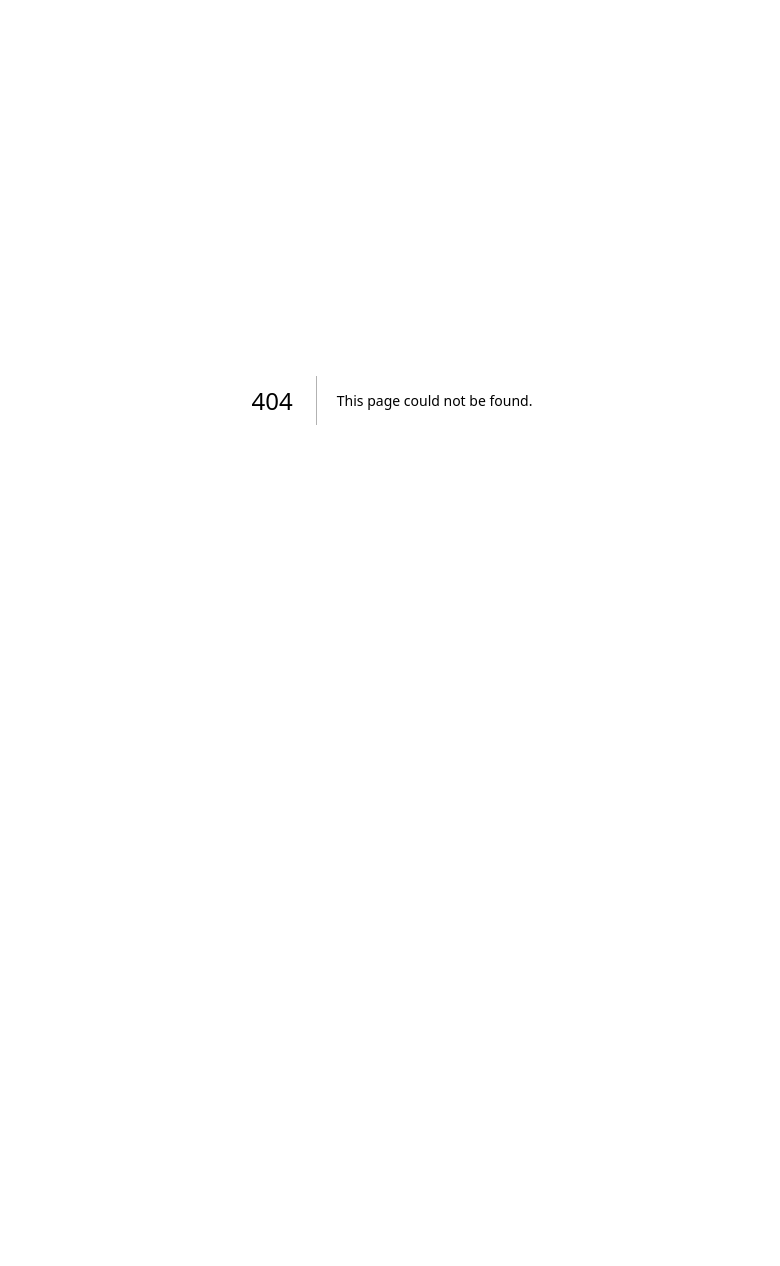
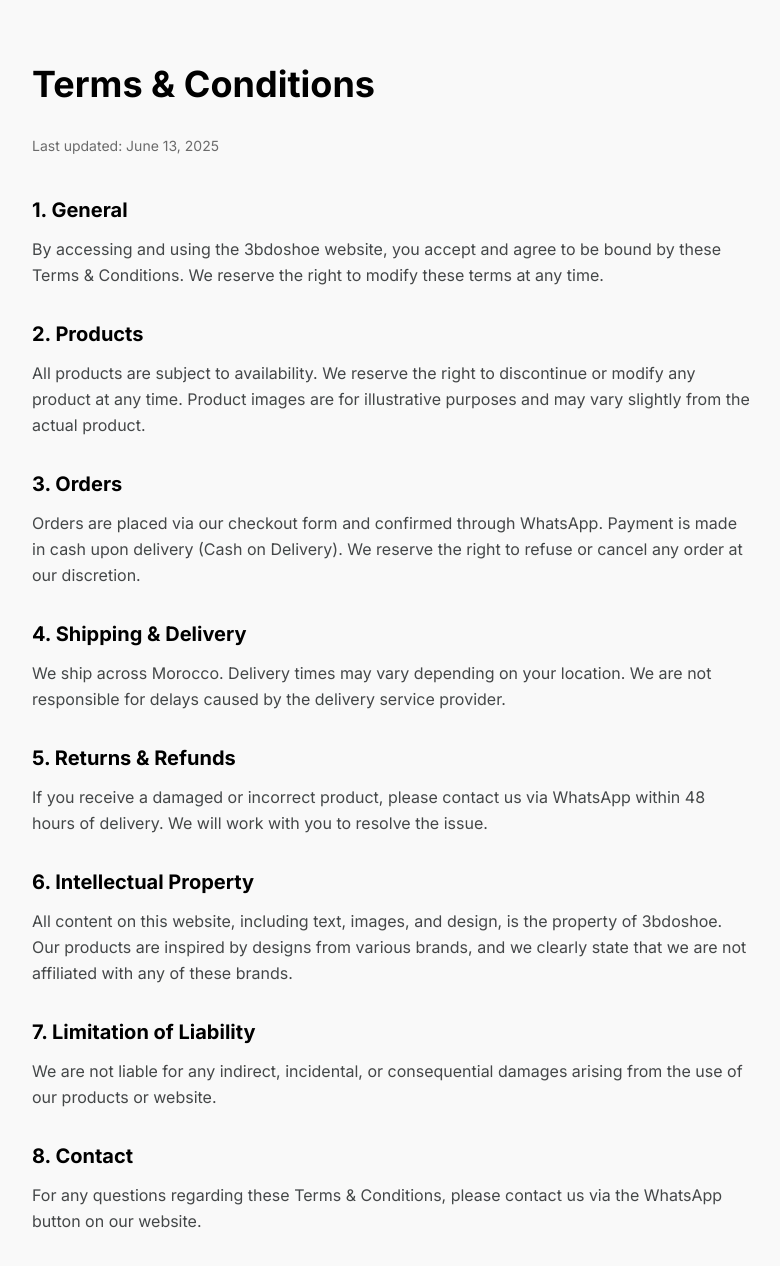
Before and after one commit to MonibAitAli/shoe-store, a Next.js app: page /terms in a window 1280 px wide. Before the commit this address had no page. Shown: the top 1266 px of the page, without its empty margins (248-1028 px from the left). Before the commit the page ends 800 px from the top, so only its background shows below. Built offline with nearby package versions, Linux system fonts and the light colour scheme.

Commit message:
add : privacy, terms pages

```diff
--- /dev/null
+++ b/src/app/privacy/page.tsx
@@ -0,0 +1,44 @@
+export default function PrivacyPage() {
+  return (
+    <div className="max-w-3xl mx-auto px-4 sm:px-6 py-12 md:py-16">
+      <h1 className="text-3xl md:text-4xl font-bold text-primary mb-8">Privacy Policy</h1>
+      <p className="text-sm text-muted mb-10">Last updated: June 13, 2025</p>
+
+      <div className="space-y-8 text-[16px] leading-relaxed text-on-surface">
+        <section>
+          <h2 className="text-xl font-bold text-primary mb-3">1. Information We Collect</h2>
+          <p className="text-on-surface-variant">We collect the information you provide when placing an order, including your name, phone number, city, and delivery address. We also receive your message content when you contact us via WhatsApp.</p>
+        </section>
+
+        <section>
+          <h2 className="text-xl font-bold text-primary mb-3">2. How We Use Your Information</h2>
+          <ul className="list-disc list-inside space-y-2 text-on-surface-variant">
+            <li>Processing and delivering your orders</li>
+            <li>Communicating with you about your order via WhatsApp</li>
+            <li>Improving our products and services</li>
+          </ul>
+        </section>
+
+        <section>
+          <h2 className="text-xl font-bold text-primary mb-3">3. Data Storage</h2>
+          <p className="text-on-surface-variant">Your order information is stored securely in our database. We do not share, sell, or distribute your personal data to third parties.</p>
+        </section>
+
+        <section>
+          <h2 className="text-xl font-bold text-primary mb-3">4. WhatsApp Communications</h2>
+          <p className="text-on-surface-variant">Order confirmations and communications are sent via WhatsApp, which is governed by WhatsApp&apos;s own Privacy Policy. We do not control WhatsApp&apos;s data practices.</p>
+        </section>
+
+        <section>
+          <h2 className="text-xl font-bold text-primary mb-3">5. Your Rights</h2>
+          <p className="text-on-surface-variant">You have the right to request access to, correction of, or deletion of your personal data at any time by contacting us via WhatsApp.</p>
+        </section>
+
+        <section>
+          <h2 className="text-xl font-bold text-primary mb-3">6. Contact</h2>
+          <p className="text-on-surface-variant">If you have any questions about this Privacy Policy, please contact us via the WhatsApp button on our website.</p>
+        </section>
+      </div>
+    </div>
+  );
+}
--- /dev/null
+++ b/src/app/terms/page.tsx
@@ -0,0 +1,50 @@
+export default function TermsPage() {
+  return (
+    <div className="max-w-3xl mx-auto px-4 sm:px-6 py-12 md:py-16">
+      <h1 className="text-3xl md:text-4xl font-bold text-primary mb-8">Terms & Conditions</h1>
+      <p className="text-sm text-muted mb-10">Last updated: June 13, 2025</p>
+
+      <div className="space-y-8 text-[16px] leading-relaxed text-on-surface">
+        <section>
+          <h2 className="text-xl font-bold text-primary mb-3">1. General</h2>
+          <p className="text-on-surface-variant">By accessing and using the 3bdoshoe website, you accept and agree to be bound by these Terms & Conditions. We reserve the right to modify these terms at any time.</p>
+        </section>
+
+        <section>
+          <h2 className="text-xl font-bold text-primary mb-3">2. Products</h2>
+          <p className="text-on-surface-variant">All products are subject to availability. We reserve the right to discontinue or modify any product at any time. Product images are for illustrative purposes and may vary slightly from the actual product.</p>
+        </section>
+
+        <section>
+          <h2 className="text-xl font-bold text-primary mb-3">3. Orders</h2>
+          <p className="text-on-surface-variant">Orders are placed via our checkout form and confirmed through WhatsApp. Payment is made in cash upon delivery (Cash on Delivery). We reserve the right to refuse or cancel any order at our discretion.</p>
+        </section>
+
+        <section>
+          <h2 className="text-xl font-bold text-primary mb-3">4. Shipping & Delivery</h2>
+          <p className="text-on-surface-variant">We ship across Morocco. Delivery times may vary depending on your location. We are not responsible for delays caused by the delivery service provider.</p>
+        </section>
+
+        <section>
+          <h2 className="text-xl font-bold text-primary mb-3">5. Returns & Refunds</h2>
+          <p className="text-on-surface-variant">If you receive a damaged or incorrect product, please contact us via WhatsApp within 48 hours of delivery. We will work with you to resolve the issue.</p>
+        </section>
+
+        <section>
+          <h2 className="text-xl font-bold text-primary mb-3">6. Intellectual Property</h2>
+          <p className="text-on-surface-variant">All content on this website, including text, images, and design, is the property of 3bdoshoe. Our products are inspired by designs from various brands, and we clearly state that we are not affiliated with any of these brands.</p>
+        </section>
+
+        <section>
+          <h2 className="text-xl font-bold text-primary mb-3">7. Limitation of Liability</h2>
+          <p className="text-on-surface-variant">We are not liable for any indirect, incidental, or consequential damages arising from the use of our products or website.</p>
+        </section>
+
+        <section>
+          <h2 className="text-xl font-bold text-primary mb-3">8. Contact</h2>
+          <p className="text-on-surface-variant">For any questions regarding these Terms & Conditions, please contact us via the WhatsApp button on our website.</p>
+        </section>
+      </div>
+    </div>
+  );
+}
```
